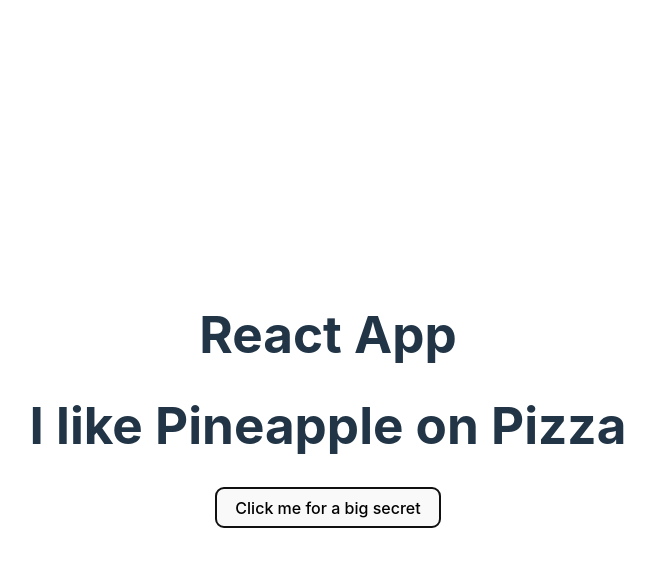
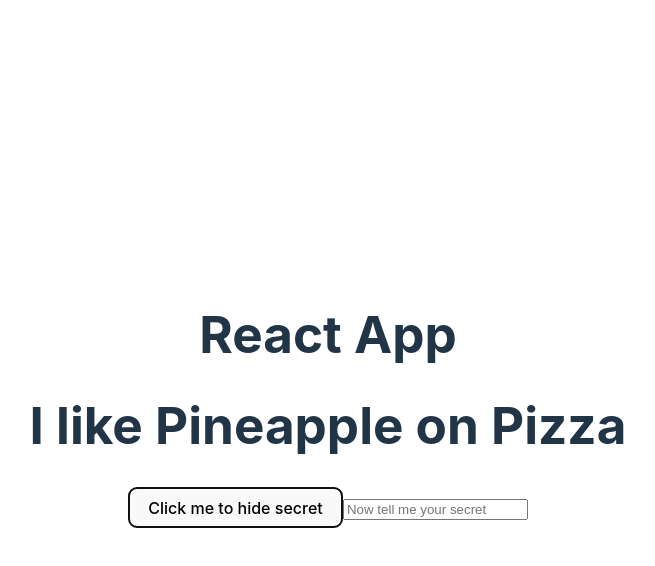
Before and after one commit to Flashrob/su_rocket, a React (Vite) app in the folder lessons/1.3_react/react-example/: page / in a window 1280 px wide. Both pictures are taken after a click on the button "Click me for a big secret". Shown: the top 566 px of the page, without its empty margins (312-967 px from the left). Built offline with nearby package versions, Linux system fonts and the light colour scheme.

Commit message:
Add more conditional rendering

```diff
--- a/lessons/1.3_react/react-example/src/App.jsx
+++ b/lessons/1.3_react/react-example/src/App.jsx
@@ -4,14 +4,23 @@ import { Secret } from "./components/Secret";
 
 function App() {
   const [showSecret, setShowSecret] = useState(false);
+  const [yourSecret, setYourSecret] = useState("");
+
   return (
     <>
       <h1>React App</h1>
       {/* {showSecret ? <Secret /> : null} */}
       {showSecret && <Secret />}
       <button onClick={() => setShowSecret(!showSecret)}>
-        Click me for a big secret
+        {showSecret ? "Click me to hide secret" : "Click me for a big secret"}
       </button>
+      {showSecret && (
+        <input
+          onChange={(e) => setYourSecret(e.target.value)}
+          placeholder="Now tell me your secret"
+        />
+      )}
+      {yourSecret && showSecret && <p>Your secret: {yourSecret}</p>}
     </>
   );
 }
```
